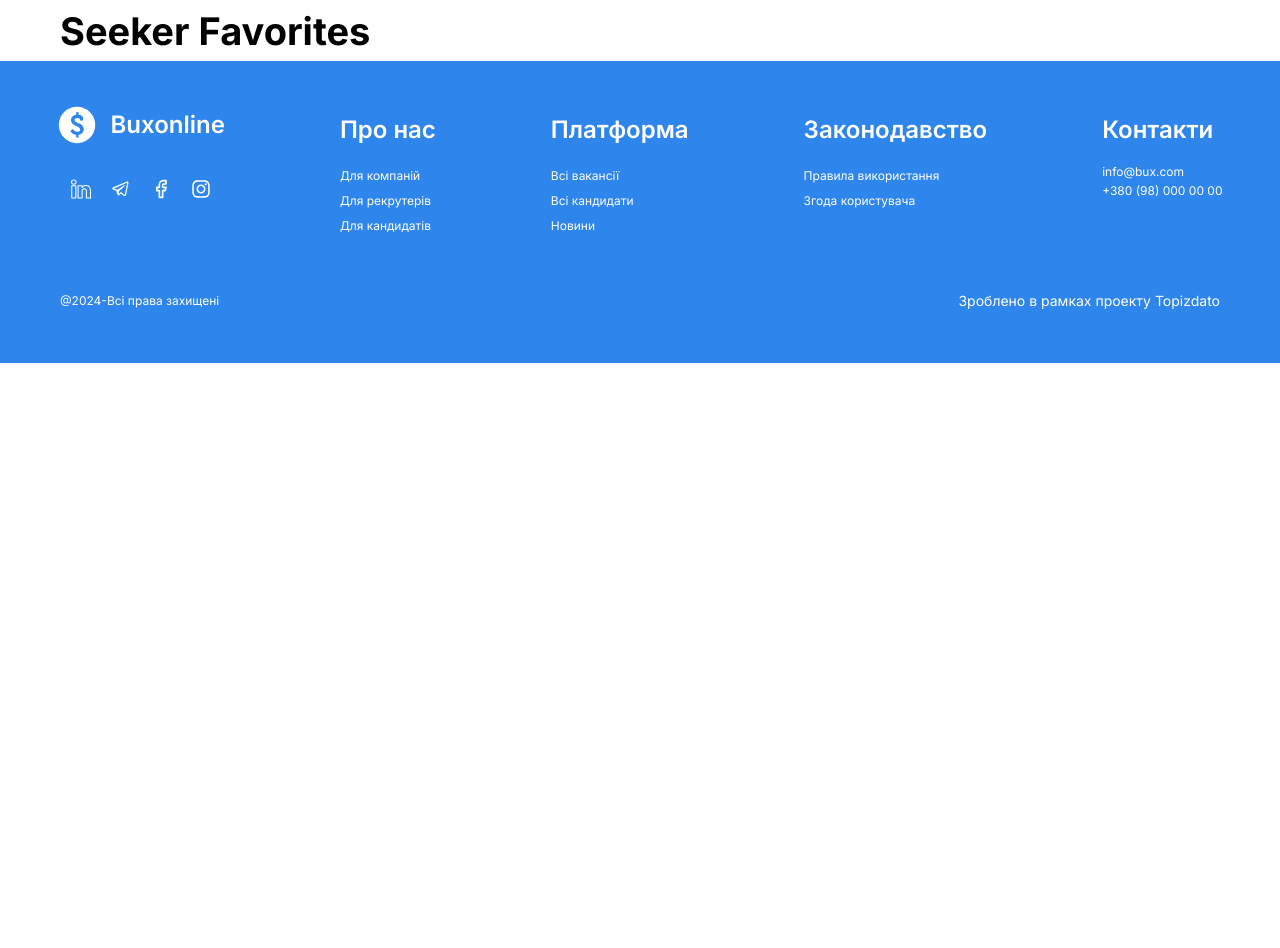
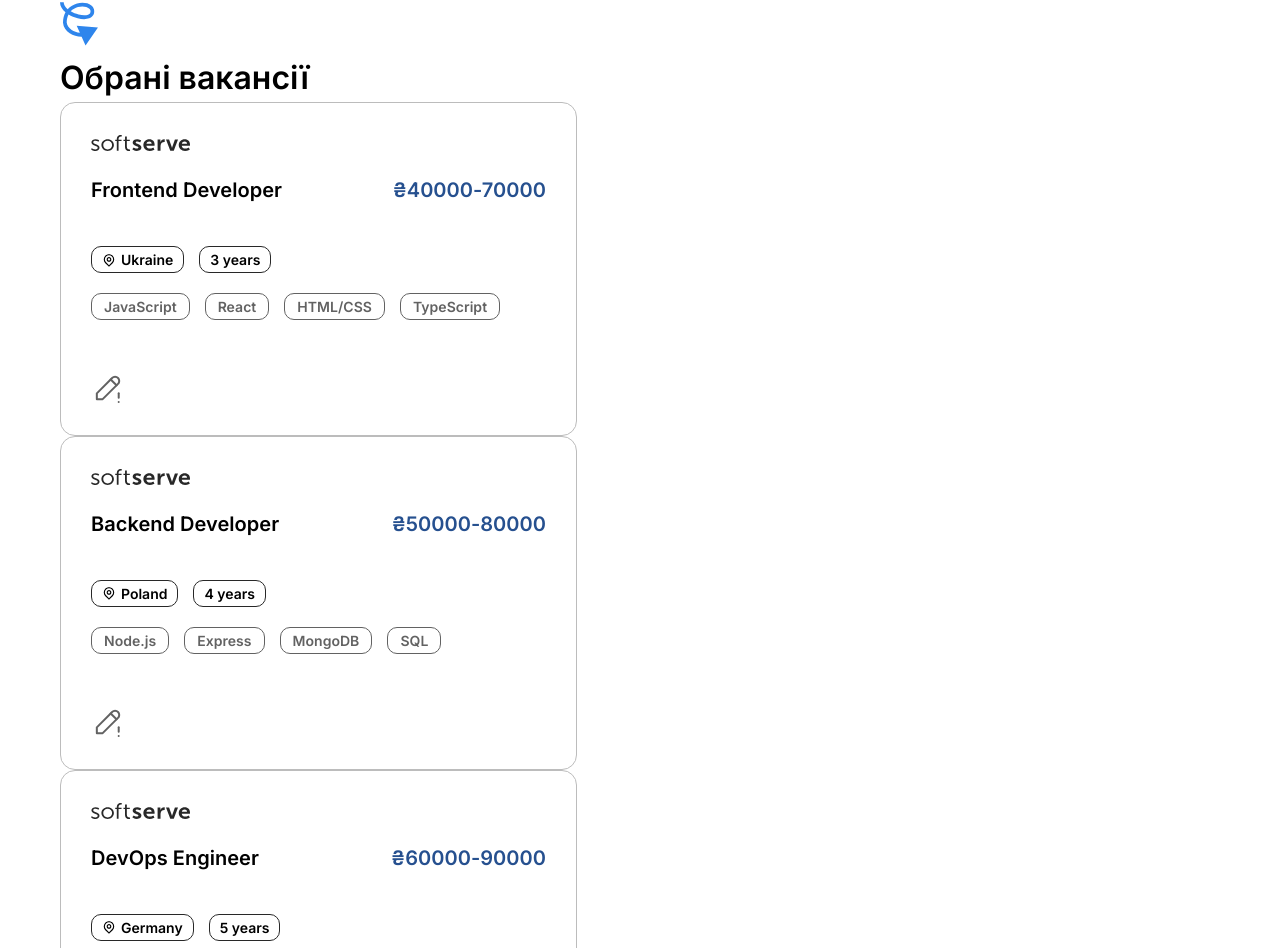
Before and after one commit to SergeyMyronenko/BuxOnline, a React (Vite) app: page /BuxOnline/employee/cabinet/1/favorites in a window 1280 px wide. Shown: the part 152-1100 px from the top of the page. Before the commit the page ends 800 px from the top, so only its background shows below. Built offline with nearby package versions, Linux system fonts and the light colour scheme; no server answers.

Commit message:
add SeekerFavotitesPage

```diff
--- a/src/App.jsx
+++ b/src/App.jsx
@@ -18,6 +18,7 @@ import EmptyOutlet from "./Pages/EmptyOutlet/EmptyOutlet.jsx";
 import EmptyOutletNoFooter from "./Pages/EmptyOutlet/EmptyOutletNoFooter.jsx";
 import CompanyEditInfo from "./Pages/EmployerPage/CompanyEditInfo/CompanyEditInfo.tsx";
 import SeekerMessages from "./Pages/SeekerPages/SeekerMessages/SeekerMessages.jsx";
+import SeekerFavoritesPage from "./Pages/SeekerPages/SeekerFavoritesPage/SeekerFavoritesPage.jsx";
 
 import "@mantine/core/styles.css";
 import "./App.scss";
@@ -88,7 +89,7 @@ function App() {
           <Route path="resumes" element={<SeekerResumePage />} />
           <Route path="offers" element={<SeekerOffersPage />} />
           <Route path="messages" element={<SeekerMessages />} />
-          <Route path="favorites" element={<h1>Seeker Favorites</h1>} />
+          <Route path="favorites" element={<SeekerFavoritesPage />} />
         </Route>
 
         {/* These are all the routes and pages related to moderator cabinet */}
--- /dev/null
+++ b/src/Pages/SeekerPages/SeekerFavoritesPage/SeekerFavoritesPage.jsx
@@ -0,0 +1,38 @@
+import React from 'react';
+import './SeekerFavoritesPage.scss';
+
+import WavyLine from '../../../Components/Icons/WavyLine';
+import Card from '../../../Components/Card/Card';
+import Pagination from '../../../Components/Pagination/Pagination';
+import {favoritesList} from './fakeData';
+
+const SeekerFavoritesPage = () => {
+    const list = favoritesList.map((item) => {
+        return (
+            <Card
+                cardInfo={item}
+                btnDetail={''}
+                btnApply={''}
+                type={''}
+                width={''}
+                user={''}
+                skills={''}
+            />
+        );
+    });
+
+    return (
+        <div className="seeker-favorites-page">
+            <div className="seeker-favorites-title">
+                <WavyLine/>
+                <h2>Обрані вакансії</h2>
+            </div>
+            <div className="seeker-favotites-list">
+                { list }
+            </div>
+            <Pagination/>
+        </div>
+    );
+};
+
+export default SeekerFavoritesPage;
--- /dev/null
+++ b/src/Pages/SeekerPages/SeekerFavoritesPage/fakeData.js
@@ -0,0 +1,82 @@
+const favoritesList = [
+    {
+      position: "Frontend Developer",
+      salary_min: 40000,
+      salary_max: 70000,
+      country: "Ukraine",
+      required_experience: 3,
+      skills: [
+        { name: "JavaScript" },
+        { name: "React" },
+        { name: "HTML/CSS" },
+        { name: "TypeScript" },
+      ],
+    },
+    {
+      position: "Backend Developer",
+      salary_min: 50000,
+      salary_max: 80000,
+      country: "Poland",
+      required_experience: 4,
+      skills: [
+        { name: "Node.js" },
+        { name: "Express" },
+        { name: "MongoDB" },
+        { name: "SQL" },
+      ],
+    },
+    {
+      position: "DevOps Engineer",
+      salary_min: 60000,
+      salary_max: 90000,
+      country: "Germany",
+      required_experience: 5,
+      skills: [
+        { name: "AWS" },
+        { name: "Docker" },
+        { name: "Kubernetes" },
+        { name: "CI/CD" },
+      ],
+    },
+    {
+      position: "DevOps Engineer",
+      salary_min: 60000,
+      salary_max: 90000,
+      country: "Germany",
+      required_experience: 5,
+      skills: [
+        { name: "AWS" },
+        { name: "Docker" },
+        { name: "Kubernetes" },
+        { name: "CI/CD" },
+      ],
+    },
+    {
+      position: "DevOps Engineer",
+      salary_min: 60000,
+      salary_max: 90000,
+      country: "Germany",
+      required_experience: 5,
+      skills: [
+        { name: "AWS" },
+        { name: "Docker" },
+        { name: "Kubernetes" },
+        { name: "CI/CD" },
+      ],
+    },
+    {
+      position: "DevOps Engineer",
+      salary_min: 60000,
+      salary_max: 90000,
+      country: "Germany",
+      required_experience: 5,
+      skills: [
+        { name: "AWS" },
+        { name: "Docker" },
+        { name: "Kubernetes" },
+        { name: "CI/CD" },
+      ],
+    }
+];
+
+export { favoritesList };
```
Also changed, not shown: src/Pages/SeekerPages/SeekerFavoritesPage/SeekerFavoritesPage.scss (added).
